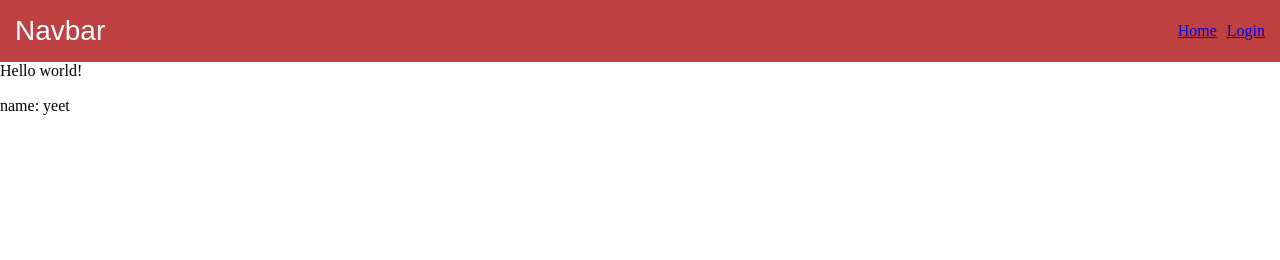
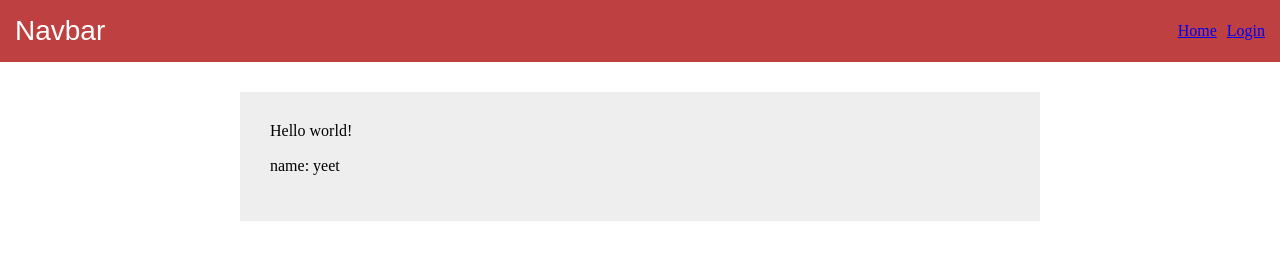
Before and after one commit to thecallum/accountable, a Gatsby site: page / in a window 1280 px wide. Built offline with nearby package versions, Linux system fonts and the light colour scheme; Gatsby itself is replaced by a stand-in of ours.

Commit message:
Added comtainer

```diff
--- /dev/null
+++ b/src/components/container.js
@@ -0,0 +1,15 @@
+import React from "react"
+import Styled from "styled-components"
+
+const Container = Styled.div`
+    margin: 30px auto;
+    max-width: 800px;
+    width: calc(100% - 60px);
+    padding: 30px;
+    background-color: #eee;
+
+    box-sizing: border-box;
+
+`
+
+export default ({ children }) => <Container>{children}</Container>
--- a/src/components/layout.js
+++ b/src/components/layout.js
@@ -1,10 +1,13 @@
 import React from "react"
 import Navbar from "./navbar"
+import Container from "./container"
 import "normalize.css/normalize.css"
 
 export default ({ children }) => (
   <>
     <Navbar>Navbar</Navbar>
-    <main>{children}</main>
+    <main>
+      <Container>{children}</Container>
+    </main>
   </>
 )
```
